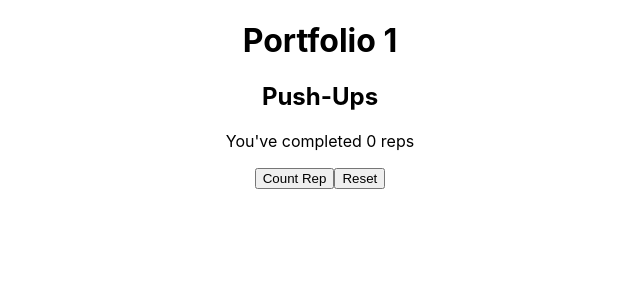
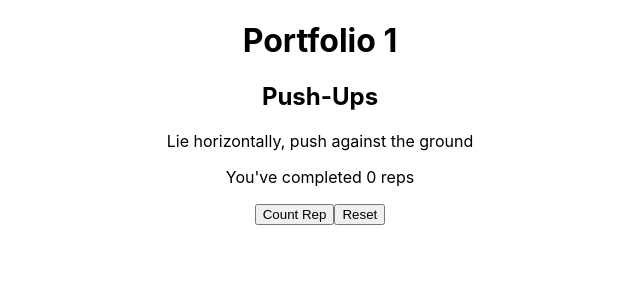
Before and after one commit to rbenway30/dig4639-portfolio1, a React (Create React App) app in the folder portfolio/: page / in a window 1280 px wide. Both pictures are taken after a click on the button "Push-Ups". Shown: the top 300 px of the page, without its empty margins (320-960 px from the left). Built offline with nearby package versions, Linux system fonts and the light colour scheme.

Commit message:
March 22, 2022 1:18 PM

```diff
--- a/portfolio/src/components/DurationExercise/index.js
+++ b/portfolio/src/components/DurationExercise/index.js
@@ -29,7 +29,7 @@ export default function DurExercise(props) {
         <>
             <div>
                 <h2>{props.name}</h2>
-                <p>{props.description}</p>
+                {/* <p>{props.description}</p> */}
                 <p>Timer: {String(minutes).padStart(2, 0)}:
                     {String(seconds).padStart(2, 0)}:
                     {String(miliseconds).padStart(2, 0)}</p>
--- a/portfolio/src/components/ExerciseDescriptions/index.js
+++ b/portfolio/src/components/ExerciseDescriptions/index.js
@@ -0,0 +1,13 @@
+import React from 'react'
+export default class ExDescription extends React.Component {
+    constructor(props) {
+        super(props)
+        // this.state = { count: 0 }
+    }
+    render() {
+        // console.log("Repetition Exercise")
+        return <div>
+            <p>{this.props.description}</p>
+        </div>
+    }
+}
--- a/portfolio/src/components/RepetitionExercise/index.js
+++ b/portfolio/src/components/RepetitionExercise/index.js
@@ -1,4 +1,6 @@
 import React from 'react'
+import ExDescription from '../ExerciseDescriptions'
+
 export default class RepExercise extends React.Component {
     constructor(props) {
         super(props)
@@ -8,6 +10,7 @@ export default class RepExercise extends React.Component {
         // console.log("Repetition Exercise")
         return <div>
             <h2>{this.props.name}</h2>
+            <ExDescription description={this.props.description}></ExDescription>
             <p>You've completed {this.state.count} reps</p>
             <button onClick={() => this.setState({ count: this.state.count + 1 })}>
                 Count Rep
```
